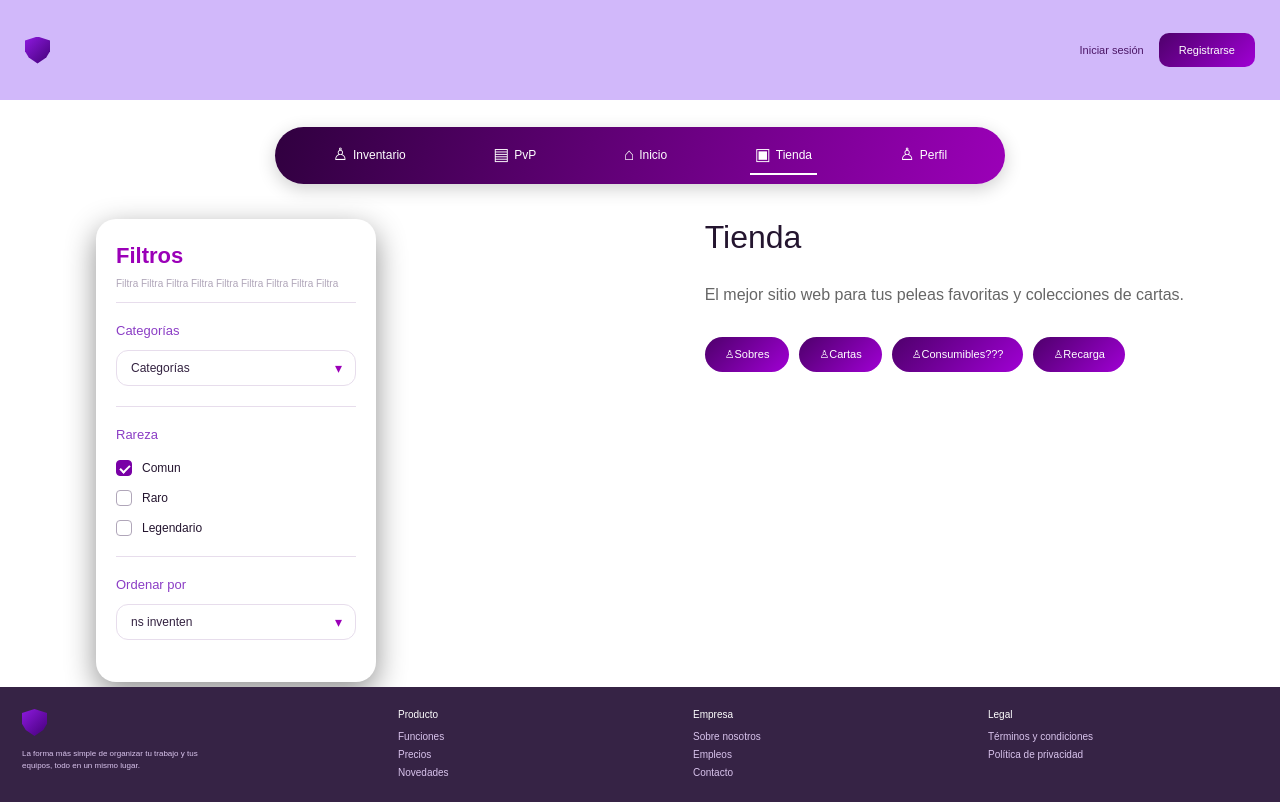
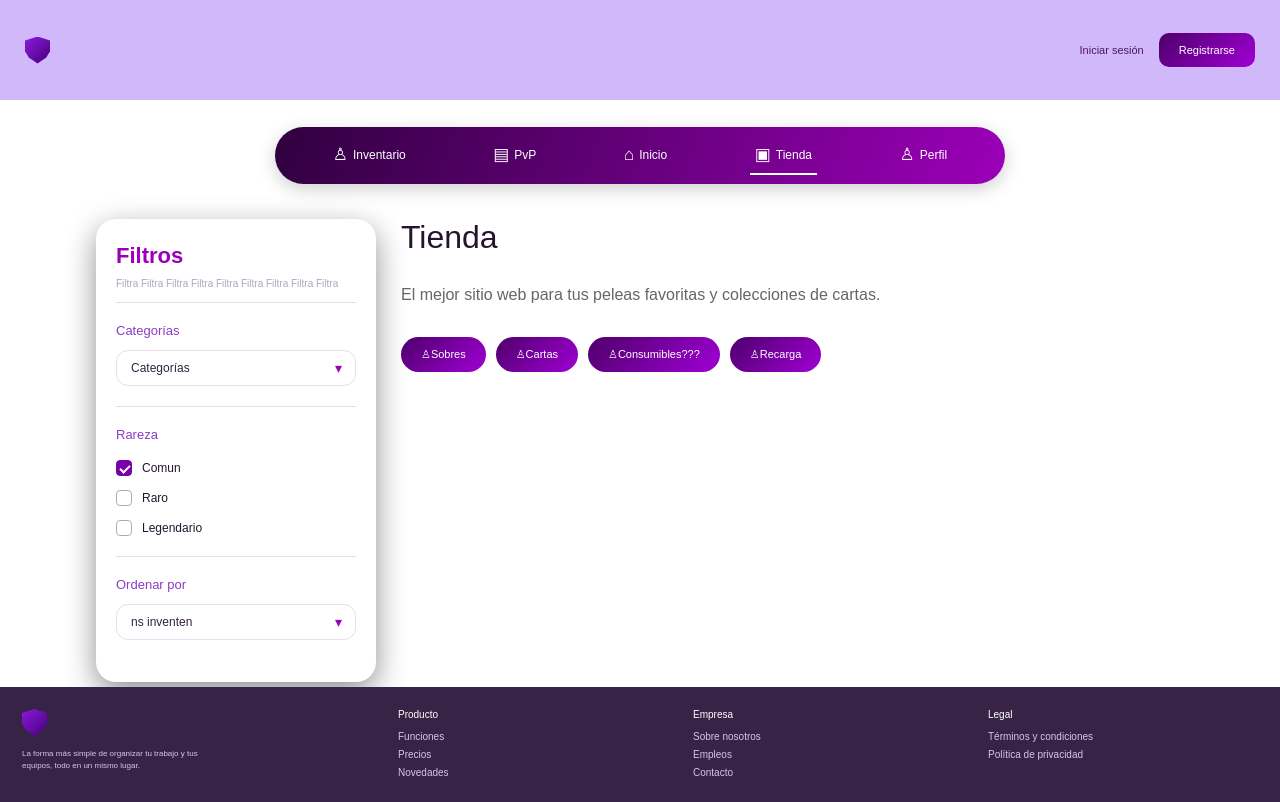
Before and after one commit to ImYure/FT-TPI, a React (Vite) app: page /tienda in a window 1280 px wide. Built offline with nearby package versions, Linux system fonts and the light colour scheme.

Commit message:
Correccion de posicionamiento en la clase (.inicio-contenido.tienda)

```diff
--- a/src/App.css
+++ b/src/App.css
@@ -445,12 +445,10 @@ width: 100%;          /* Ocupa el 100% del contenedor padre */
 
 .inicio-contenido.tienda {
   display: flex;
-  align-items: start;
-  justify-content: space-between;
-  gap: 25px;
+  align-items: flex-start;
+  justify-content: flex-start; /* O usa 'flex-start' si prefieres que comiencen desde la izquierda */
+  gap: 25px; /* Reducido de 25px a 15px (o el valor que prefieras) */
 }
-
-
 
 /* filtros estilos */
 
```
